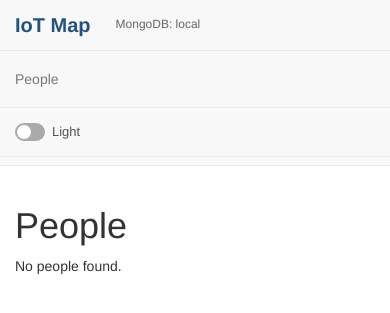
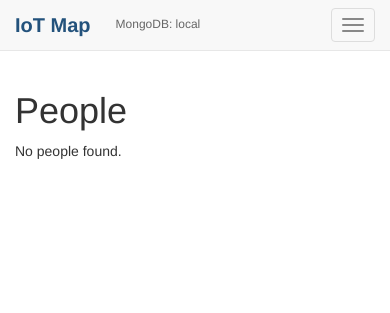
Before and after one commit to thephm/iot_map, a Node server app: page /people in a window 390 px wide. Shown: the top 313 px of the page. Run offline with Node 20, Linux system fonts and the light colour scheme; data that the repository does not hold is empty; some libraries are stand-ins or nearby versions.

Commit message:
Fix mobile navbar collapse
Co-authored-by: thephm <8527588+thephm@users.noreply.github.com>

```diff
--- a/static/js/theme.js
+++ b/static/js/theme.js
@@ -17,6 +17,16 @@
 
     document.addEventListener('DOMContentLoaded', updateSwitch);
     document.addEventListener('click', function (event) {
+        var navigationToggle = event.target.closest('.navbar-toggle');
+        if (navigationToggle) {
+            var navbar = navigationToggle.closest('.navbar');
+            var navigation = navbar && navbar.querySelector('.navbar-collapse');
+            if (!navigation) return;
+            var expanded = navigationToggle.getAttribute('aria-expanded') !== 'true';
+            navigationToggle.setAttribute('aria-expanded', String(expanded));
+            navigation.classList.toggle('in', expanded);
+            return;
+        }
         if (!event.target.closest('#theme-toggle')) return;
         var next = document.documentElement.dataset.theme === 'dark' ? 'light' : 'dark';
         document.documentElement.dataset.theme = next;
--- a/views/navbar.ejs
+++ b/views/navbar.ejs
@@ -2,20 +2,18 @@
   <div class="container-fluid">
 
     <div class="navbar-header">
-      <% if (!locals.standaloneNavigation) { %>
-      <button type="button" class="navbar-toggle" data-toggle="collapse" data-target=".navbar-collapse">
+      <button type="button" class="navbar-toggle" data-toggle="collapse" data-target="#navbar-collapse" aria-controls="navbar-collapse" aria-expanded="false" aria-label="Toggle navigation">
         <span class="icon-bar"></span>
         <span class="icon-bar"></span>
         <span class="icon-bar"></span>
       </button>
-      <% } %>
       <a class="navbar-brand site-wordmark" href="/">IoT Map</a>
       <% if (locals.mongoEnvironment) { %>
       <span class="database-environment database-environment-<%= mongoEnvironment.kind %>" aria-label="MongoDB environment">MongoDB: <%= mongoEnvironment.text %></span>
       <% } %>
     </div> <!-- navbar-header -->
 
-    <div class="collapse navbar-collapse<%= locals.standaloneNavigation ? ' in' : '' %>">
+    <div class="collapse navbar-collapse" id="navbar-collapse">
       <% if (locals.showPeopleNav) { %>
       <ul class="nav navbar-nav">
         <li><a href="/people">People</a></li>
```
Also changed, not shown: test/people.test.js (+8 -0 lines).
